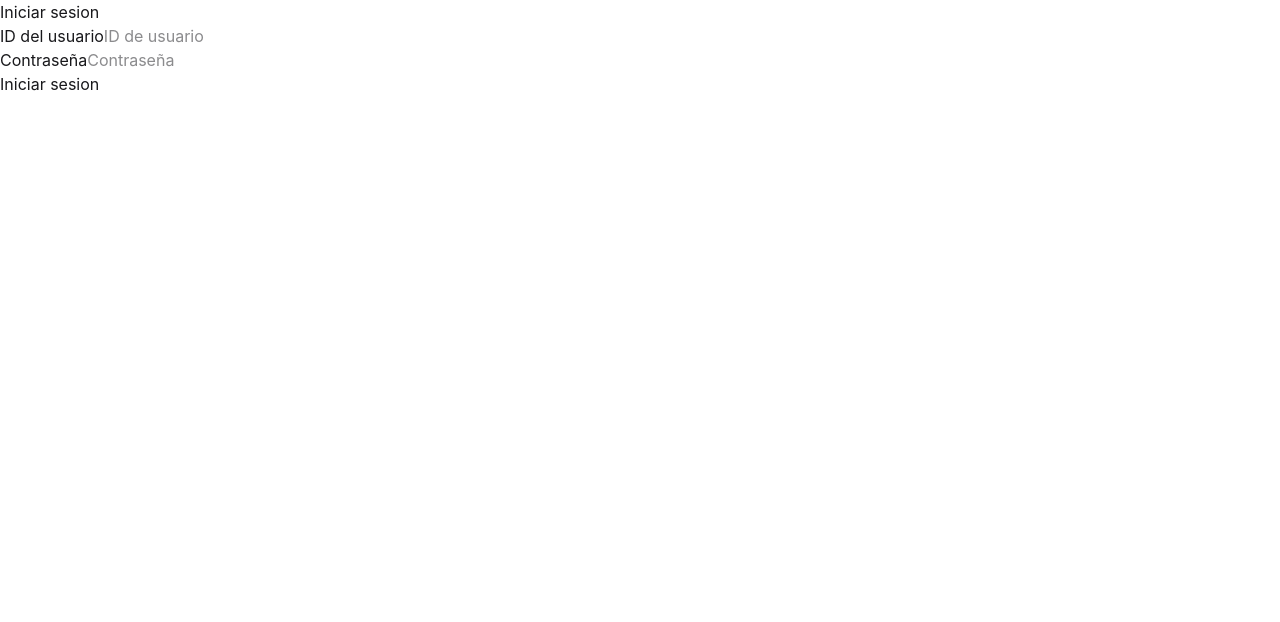
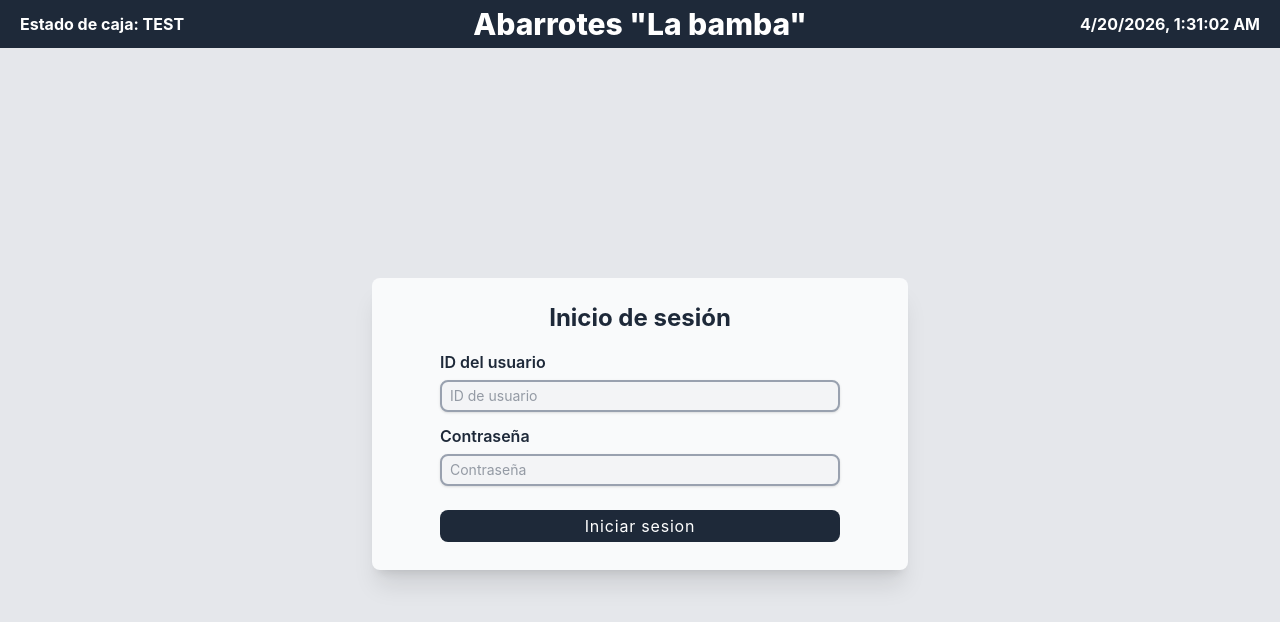
Before and after one commit to EduardGarrido/SGT, a React (Vite) app: page /#/ in a window 1280 px wide. Shown: the top 622 px of the page. Built offline with nearby package versions, Linux system fonts and the light colour scheme; no server answers.

Commit message:
interface wip

```diff
--- a/package.json
+++ b/package.json
@@ -26,7 +26,6 @@
     "@eslint/js": "^9.39.4",
     "@vitejs/plugin-react": "^4.7.0",
     "autoprefixer": "^10.5.0",
-    "daisyui": "^5.5.19",
     "electron": "^41.1.1",
     "electron-vite": "^5.0.0",
     "eslint": "^9.39.4",
@@ -39,6 +38,7 @@
   },
   "dependencies": {
     "@tailwindcss/vite": "^4.2.2",
+    "daisyui": "^5.5.19",
     "react": "^19.2.5",
     "react-dom": "^19.2.5",
     "react-router-dom": "^7.14.0"
--- /dev/null
+++ b/src/renderer/components/TopBar.jsx
@@ -0,0 +1,27 @@
+import { useEffect, useState } from "react";
+//import logo from "../assets/logo.png"; // para el logo de la tienda, en su caso
+
+function TopBar() {
+  const [dateTime, setDateTime] = useState(new Date().toLocaleString());
+
+  useEffect(() => {
+    const timer = setInterval(() => {
+      setDateTime(new Date().toLocaleString());
+    }, 1000);
+    return () => clearInterval(timer);
+  }, []);
+
+  return (
+    <header className="w-full h-12 bg-gray-800 text-white px-5 flex items-center justify-between">
+        <div className="flex-1 text-left">
+            <span class="font-bold">Estado de caja: TEST</span>
+        </div>
+        <div className="flex-1 text-center">
+            <span class="font-extrabold text-3xl">Abarrotes "La bamba"</span>
+        </div>
+        <div className="flex-1 text-right font-bold">{dateTime}</div>
+    </header>
+  );
+}
+
+export default TopBar;
--- a/src/renderer/pages/Dashboard.jsx
+++ b/src/renderer/pages/Dashboard.jsx
@@ -1,16 +1,37 @@
 import { useAuth } from '../context/AuthContext'
-import { LogoutButton, NavigateButton }from '../components'
+import { LogoutButton, NavigateButton } from '../components'
+import TopBar from '../components/TopBar'
 
 export default function Dashboard() {
     const { usuario, esAdmin } = useAuth()
 
     return (
-        <div>
-            <h1>Bienvenido, {usuario?.id} - Puesto: {usuario?.puesto}</h1>
-            <LogoutButton label="Cerrar sesion" />
+        <div class="flex flex-col h-screen font-sans bg-gray-200">
+            <TopBar/>
+            <div class="flex my-5 h-full w-full">
+            <div class="rounded-lg h-full mx-5 p-5 w-1/4 bg-gray-50">
+                <h1 class="text-2xl font-semibold text-gray-900 text-center">Información de Usuario</h1>
+                <div class="absolute bottom-5 m-5 place-self-center w-50 tracking-wider bg-gray-800 hover:bg-gray-900 rounded-lg text-center">
+                    <LogoutButton class="w-50 rounded-lg text-white font-normal" label="Cerrar sesion" />
+                </div>
+            </div>
+            <div class="rounded-lg h-full p-5 w-1/2 bg-gray-50 self-center-safe">
+                <h1 class="text-2xl font-semibold text-gray-900 text-center">Bienvenido, {usuario?.id} - Puesto: {usuario?.puesto}</h1>
+                {esAdmin &&
+                    <div class="mt-6 mb-2 place-self-center w-50 text-white font-light tracking-wider bg-gray-800 hover:bg-gray-900 rounded-lg text-center">
+                        <NavigateButton class="w-50 rounded-lg text-white font-normal" to="/users" label="Ir a Usuarios" />
+                    </div>
+                }
+                {!esAdmin &&
+                    <div class="mt-6 mb-2 place-self-center w-100 text-white font-light tracking-wider bg-gray-800 hover:bg-gray-900 rounded-lg text-center">
+                        <NavigateButton class="w-100 rounded-lg" to="/user-info" label="Ver mi informacion" />
+                    </div>
+                }
+            </div>
+            <div class="rounded-lg h-full mx-5 p-5 w-1/4 bg-gray-50">
 
-            {esAdmin && <NavigateButton to="/users" label="Go to Users" />}
-            {!esAdmin && <NavigateButton to="/user-info" label="Ver mi informacion" />}
+            </div>
+            </div>
         </div>
     )
 }
--- a/src/renderer/pages/Login.jsx
+++ b/src/renderer/pages/Login.jsx
@@ -3,6 +3,7 @@ import { useNavigate } from 'react-router-dom'
 import { useAuth } from '../context/AuthContext'
 import { login } from '../api/api'
 import { ActionButton } from '../components'
+import TopBar from '../components/TopBar'
 
 export default function Login() {
   const [id, setId] = useState('')
@@ -45,16 +46,20 @@ export default function Login() {
   }
 
   return (
-    <div>
-      <h1>Iniciar sesion</h1>
-
+    <div class="flex flex-col h-screen font-sans bg-gray-200">
       {error && <p>{error}</p>}
-
-      <div>
-        <label htmlFor="id-usuario">ID del usuario</label>
+      <TopBar/>
+      <div class="container h-dvh flex flex-1 justify-center items-center">
+        <div class="w-full max-w-xl">
+          <div class="leading-loose">
+            <div class="max-w-xl p-5 m-5 bg-gray-50 rounded-lg shadow-xl">
+              <p class="py-1 text-gray-800 text-center text-2xl font-bold">Inicio de sesión</p>
+              <div class="justify-self-center-safe m-2">
+                <label class="block text-medium font-semibold text-gray-800" htmlFor="id-usuario">ID del usuario</label>
                 <input
+                class="rounded-lg w-100 mt-0.5 px-2 py-1 border-2 border-gray-400 text-gray-700 bg-gray-100 shadow-sm sm:text-sm"
                 id="id-usuario"
-          type = "text"
+                type="text"
                 value={id}
                 onChange={(e) => setId(e.target.value)}
                 onKeyDown={handleEnter}
@@ -62,10 +67,10 @@ export default function Login() {
                 autoComplete="on"
                 />
               </div>
-
-      <div>
-        <label htmlFor="password">Contraseña</label>
+            <div class="justify-self-center-safe m-2">
+              <label class="block text-medium font-semibold text-gray-800" htmlFor="password">Contraseña</label>
                 <input
+                class="rounded-lg w-100 mt-0.5 px-2 py-1 border-2 border-gray-400 text-gray-700 bg-gray-100 shadow-sm sm:text-sm"
                 type="password"
                 value={password}
                 onChange={(e) => setPassword(e.target.value)}
@@ -74,8 +79,13 @@ export default function Login() {
                 autoComplete="off"
                 />
               </div>
-
-        <ActionButton onClick={handleLogin} label={loading ? 'Verificando...' : "Iniciar sesion"} disabled={loading} />
+            <div class="mt-6 mb-2 place-self-center w-100 tracking-wider bg-gray-800 hover:bg-gray-900 rounded-lg text-center">
+              <ActionButton class="w-100 rounded-lg text-white font-normal" onClick={handleLogin} label={loading ? 'Verificando...' : "Iniciar sesion"} disabled={loading} />
+            </div>
+          </div>
+        </div>
+      </div>
+    </div>
     </div>
   )
 }
--- a/src/renderer/pages/UserInfo.jsx
+++ b/src/renderer/pages/UserInfo.jsx
@@ -1,10 +1,14 @@
 import { NavigateButton } from "../components"
+import TopBar from "../components/TopBar"
 
 export default function UserInfo() {
     return (
-        <div>
-            <h1>Informacion del usuario</h1>
-            <NavigateButton to="/dashboard" label="Volver al inicio" />
+        <div class="flex flex-col h-screen font-sans bg-gray-200">
+            <TopBar/>
+            <h1 class="text-2xl font-semibold text-gray-900 text-center">Informacion del usuario</h1>
+            <div class="mt-6 mb-2 place-self-center w-80 text-white font-light tracking-wider bg-gray-800 hover:bg-gray-900 rounded-lg text-center">
+                <NavigateButton class="w-80 rounded-lg" to="/dashboard" label="Volver al inicio" />
+            </div>
         </div>
     )
 }
--- a/src/renderer/pages/Users.jsx
+++ b/src/renderer/pages/Users.jsx
@@ -1,12 +1,16 @@
 import { useState } from 'react';
 import { NavigateButton } from "../components"
+import TopBar from '../components/TopBar'
 
 export default function Users() {
 
     return (
-    <div>
-        <h1>Usuarios (Admin only)</h1>
-
-        <NavigateButton to="/dashboard" label="Go to dashboard" />
-    </div>)
+        <div class="flex flex-col h-screen font-sans bg-gray-200">
+            <TopBar/>
+            <h1 class="text-2xl font-semibold text-gray-900 text-center">Usuarios (Admin only)</h1>
+            <div class="mt-6 mb-2 place-self-center w-80 text-white font-light tracking-wider bg-gray-800 hover:bg-gray-900 rounded-lg text-center">
+                <NavigateButton class="w-80 rounded-lg" to="/dashboard" label="Ir al menú principal" />
+            </div>
+        </div>
+    )
 }
--- /dev/null
+++ b/tailwind.config.js
@@ -0,0 +1,8 @@
+/** @type {import{'tailwindcss'}.config} */
+module.exports = {
+  content: ["./src/renderer/**/*.{js,jsx,ts,tsx,html}"],
+  theme: {
+    extend: {},
+  },
+  plugins: [],
+}
```
Also changed, not shown: 1 other file (tests, documents, lock files or other folders). Lines whose indentation alone changed are shown as unchanged.
